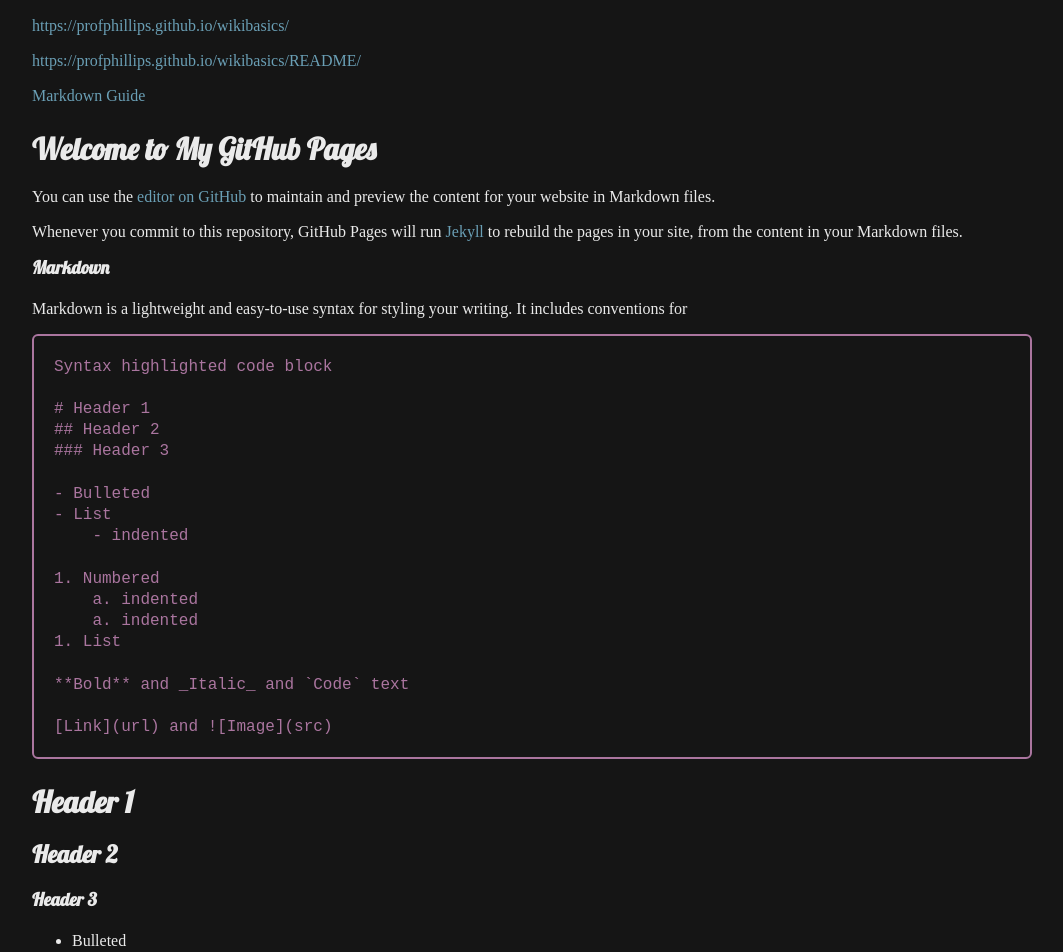
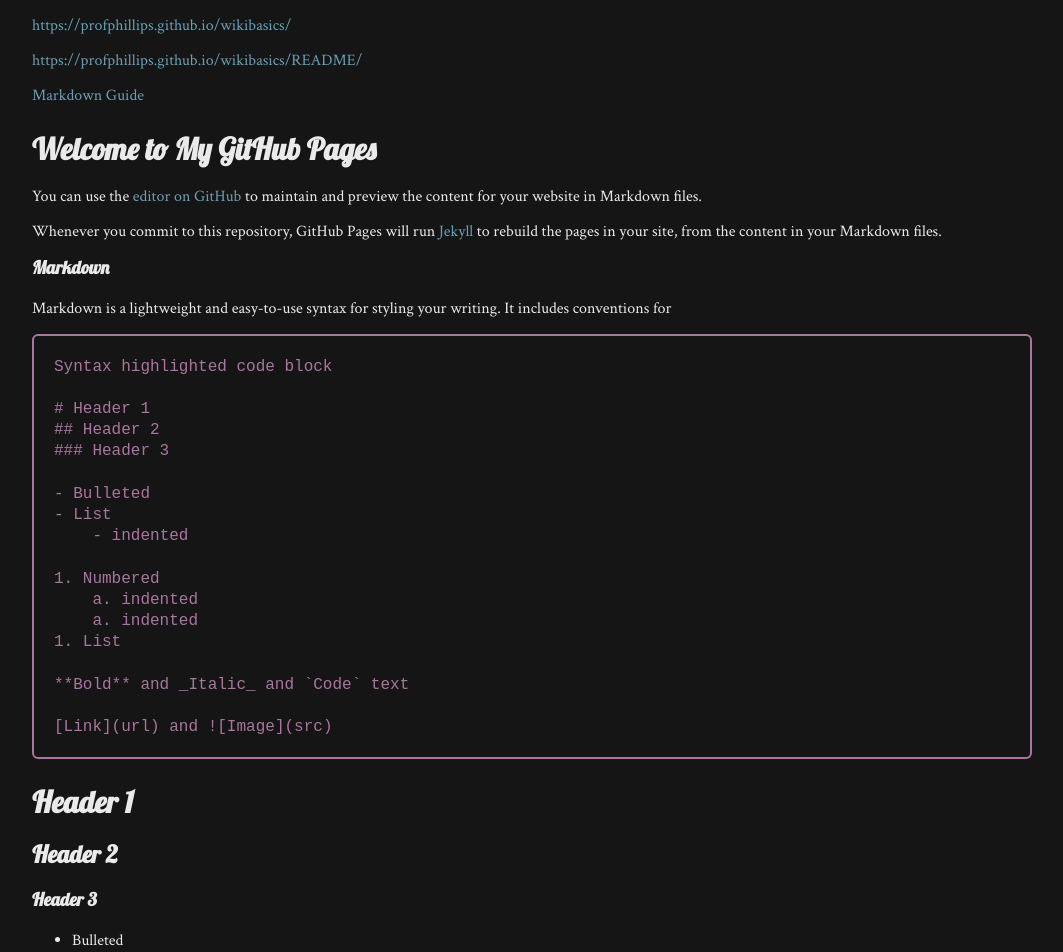
Before and after one commit to profphillips/wikibasics, a Jekyll site: the page built from README.md, in a window 1280 px wide. Shown: the top 952 px of the page, without its empty margins (108-1171 px from the left). Built offline with Jekyll 4.4.1, drawn with Linux system fonts in a browser that asks for light colours; our own code applies the rules of GitHub Pages for plain Markdown files.

Commit message:
Update style.scss

```diff
--- a/assets/css/style.scss
+++ b/assets/css/style.scss
@@ -66,8 +66,8 @@ body {
   background-color: $background-color;
   padding: 0;
   //font-family: $body-font-family;
-  //font-family: "Crimson Text";
-    font-family: serif;
+  font-family: "Crimson Text";
+    //font-family: serif;
   font-size: 100%;
   //font-size: 16px;
   line-height: 1.2;
```
